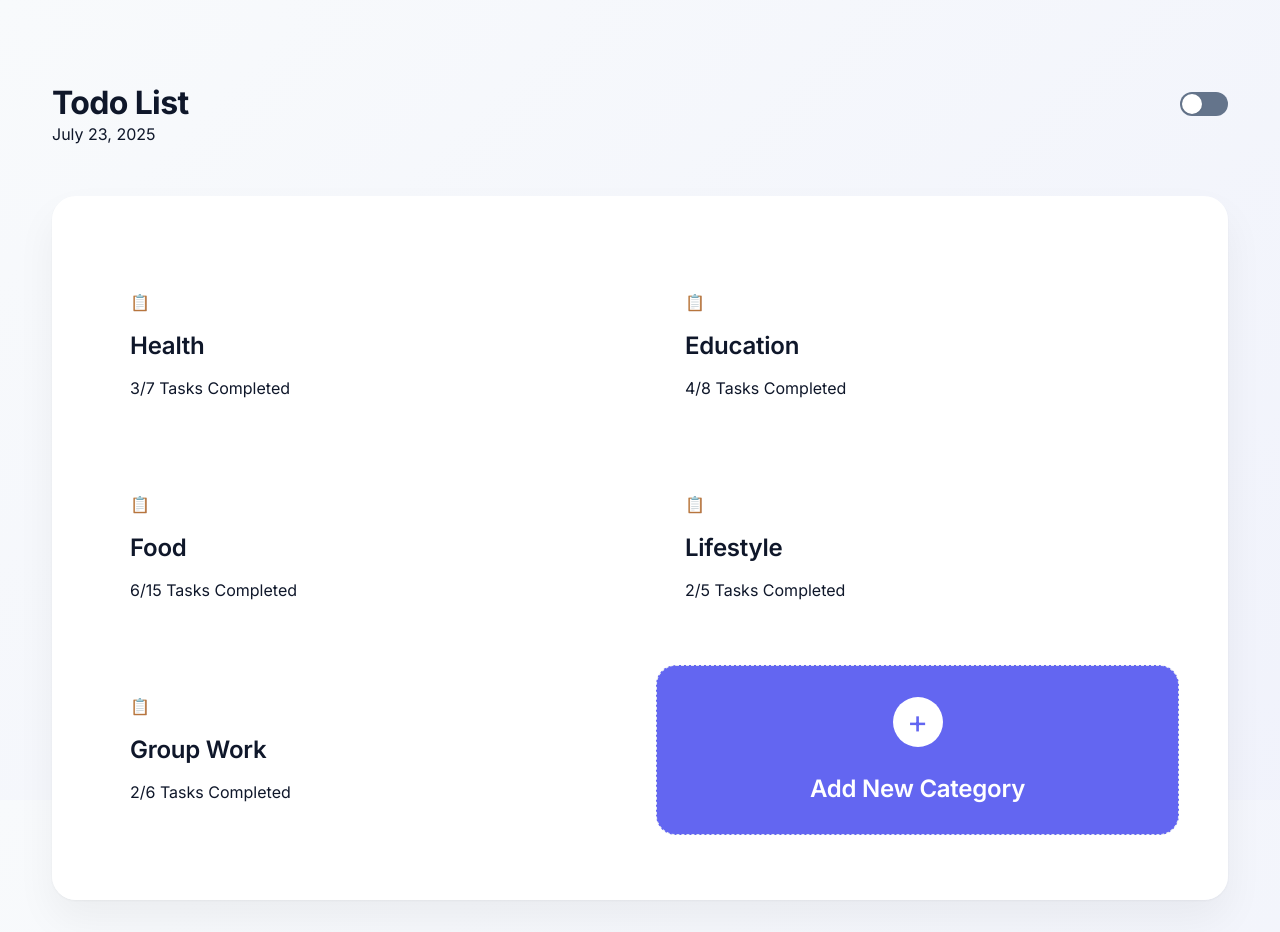
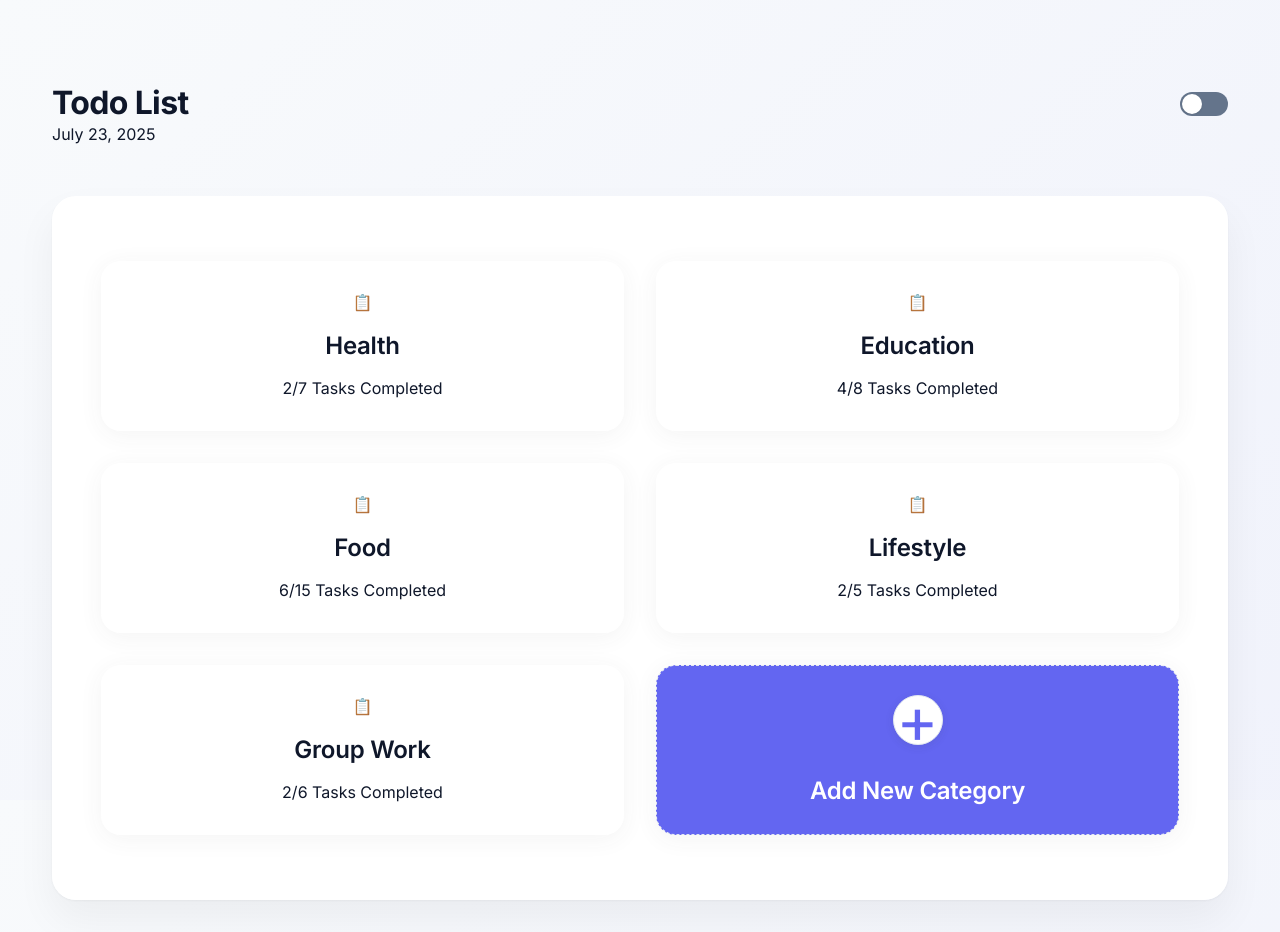
Before and after one commit to Youssef-Doraii/todolist, a React (Vite) app: page / in a window 1280 px wide. Built offline with nearby package versions, Linux system fonts and the light colour scheme; data requests are answered from the project's data file.

Commit message:
updated ui

```diff
--- a/db.json
+++ b/db.json
@@ -10,7 +10,7 @@
     {
       "id": "15",
       "title": "Drink 2L water",
-      "completed": true,
+      "completed": false,
       "listId": 1,
       "section": "Daily Routine"
     },
--- a/src/App.css
+++ b/src/App.css
@@ -59,15 +59,14 @@ html, body, #root {
 .app-title {
   font-size: 2.5rem;
   font-weight: 800;
-  color: var(--text-dark);  /* Remove gradient background */
+  color: var(--text-dark);
   margin: 0;
   letter-spacing: -0.02em;
 }
 
-/* Update list card styling */
 .list-card {
   background: rgba(255, 255, 255, 0.9);
-  border-radius: 20px;  /* More rounded corners */
+  border-radius: 20px;
   border: 1px solid rgba(255, 255, 255, 0.2);
   padding: 1.75rem;
   transition: all 0.3s cubic-bezier(0.4, 0, 0.2, 1);
@@ -79,11 +78,10 @@ html, body, #root {
   gap: 1rem;
 }
 
-/* Fix delete button styling and alignment */
 .delete-button {
   width: 28px;
   height: 28px;
-  border-radius: 14px;  /* Make it perfectly round */
+  border-radius: 14px;
   border: none;
   background: var(--surface-alt);
   color: var(--text-medium);
@@ -110,7 +108,6 @@ html, body, #root {
   stroke-width: 2;
 }
 
-/* Update todo item container to accommodate delete button */
 .todo-item {
   position: relative;
   display: flex;
@@ -125,7 +122,7 @@ html, body, #root {
 
 .todo-item.completed {
   opacity: 0.7;
-  order: 1; /* Moves completed items to bottom */
+  order: 1;
 }
 
 .todo-item-text {
@@ -226,7 +223,7 @@ html, body, #root {
 }
 
 :root.dark-mode .app-title {
-  color: var(--text-dark);  /* Will use dark mode text color */
+  color: var(--text-dark);
 }
 
 :root.dark-mode .delete-button {
--- a/src/components/common/DarkModeToggle.css
+++ b/src/components/common/DarkModeToggle.css
@@ -29,7 +29,6 @@
   box-shadow: 0 1px 2px rgba(0, 0, 0, 0.1);
 }
 
-/* Move thumb to the right when in dark mode */
 .dark .toggle-thumb {
   transform: translateX(24px);
   background: var(--primary);
--- a/src/components/lists/AddListForm.css
+++ b/src/components/lists/AddListForm.css
@@ -18,7 +18,7 @@
 .add-list-input {
   flex: 1;
   height: 48px;
-  margin: 0;  /* Reset margin */
+  margin: 0;
   padding: 0 1.25rem;
   border: 1px solid var(--border);
   border-radius: 12px;
@@ -26,7 +26,7 @@
   background: var(--background);
   color: var(--text-dark);
   transition: all 0.2s ease;
-  line-height: 48px; /* Match height */
+  line-height: 48px;
 }
 
 .add-list-input:focus {
@@ -38,7 +38,7 @@
 /* Button styles */
 .create-list-button {
   height: 48px;
-  margin: 0;  /* Reset margin */
+  margin: 0;
   padding: 0 1.5rem;
   background: var(--primary);
   color: white;
@@ -48,7 +48,7 @@
   white-space: nowrap;
   transition: all 0.2s ease;
   box-shadow: 0 4px 12px rgba(99, 102, 241, 0.2);
-  line-height: 48px; /* Match height */
+  line-height: 48px;
   display: flex;
   align-items: center;
   justify-content: center;
--- a/src/components/lists/AddSubListForm.tsx
+++ b/src/components/lists/AddSubListForm.tsx
@@ -55,6 +55,3 @@ export function AddSubListForm({
     </div>
   );
 }
-
-// (Removed unrelated code that referenced undefined variables and types.)
-// If you need this logic, move it to a component/file where 'todos', 'section', and 'sectionName' are defined and properly typed.
--- a/src/components/lists/ListDashboard.css
+++ b/src/components/lists/ListDashboard.css
@@ -1,5 +1,6 @@
+/* === Layout Containers === */
 .list-dashboard {
-  padding: var(--spacing-md); /* Re-added padding */
+  padding: var(--spacing-md);
 }
 
 .list-grid {
@@ -9,18 +10,23 @@
   padding: 1rem 0;
 }
 
+
+/* === Base Card Styling === */
 .list-card {
   background: linear-gradient(145deg, var(--card-background), var(--card-background-alt));
   border-radius: var(--radius-lg);
-  border: 1px solid var(--border);
+  border: 1.5px solid var(--border);
+  box-shadow: 0 4px 24px rgba(60, 60, 60, 0.06);
   padding: 1.75rem;
   display: flex;
   flex-direction: column;
   gap: 1.25rem;
   cursor: pointer;
-  transition: all 0.3s ease;
+  transition: box-shadow 0.2s, border-color 0.2s, transform 0.2s;
   position: relative;
   overflow: hidden;
+  justify-content: center;
+  align-items: center;
 }
 
 .list-card::before {
@@ -36,16 +42,42 @@
 }
 
 .list-card:hover {
-  transform: translateY(-4px);
-  box-shadow:
-    0 10px 20px -10px rgba(0, 0, 0, 0.1),
-    0 4px 8px -4px rgba(0, 0, 0, 0.06);
+  border-color: var(--primary);
+  box-shadow: 0 8px 32px rgba(99, 102, 241, 0.10);
+  transform: translateY(-4px) scale(1.02);
 }
 
 .list-card:hover::before {
   opacity: 1;
 }
 
+
+/* === Add New Card Variant === */
+.list-card.add-new-card {
+  border: 1px dashed var(--border);
+  background-color: var(--primary);
+  display: flex;
+  flex-direction: column;
+  justify-content: center;
+  align-items: center;
+  text-align: center;
+  cursor: pointer;
+  transition: all 0.2s ease-in-out;
+}
+
+.list-card.add-new-card:hover {
+  background-color: var(--primary-dark);
+  box-shadow: 0 8px 20px rgba(var(--primary, 52, 120, 246), 0.18);
+  transform: translateY(-5px);
+}
+
+.add-new-card .list-card-title {
+  color: white;
+  text-align: center;
+}
+
+
+/* === Card Inner Elements === */
 .list-card-icon {
   width: 52px;
   height: 52px;
@@ -71,6 +103,8 @@
   letter-spacing: -0.01em;
 }
 
+
+/* === Progress Bar === */
 .list-card-progress {
   display: flex;
   align-items: center;
@@ -99,40 +133,21 @@
   white-space: nowrap;
 }
 
-.no-lists-message {
-  text-align: center;
-  margin-top: var(--spacing-xl);
-  color: var(--text-medium);
-  font-size: 1.1em;
-}
 
-.list-card.add-new-card {
-  border: 1px dashed var(--border);
-  background-color: var(--primary);
+/* === Add New Icon === */
+.add-new-icon-placeholder {
+  width: 50px;
+  height: 50px;
+  background-color: #fff;
+  border-radius: 50%;
   display: flex;
-  flex-direction: column;
+  align-items: center;
   justify-content: center;
-  align-items: center;
-  text-align: center;
-  cursor: pointer;
-  transition: all 0.2s ease-in-out;
-}
-
-.list-card.add-new-card:hover {
-  background-color: var(--primary-dark);
-  box-shadow: 0 8px 20px rgba(var(--primary, 52, 120, 246), 0.18);
-  transform: translateY(-5px);
-}
-
-.add-new-icon-placeholder {
-    width: 50px;
-    height: 50px;
-    background-color: #ffffff;
-    border-radius: 50%;
-    display: flex;
-    justify-content: center;
-    align-items: center;
-    margin-bottom: var(--spacing-sm);
+  margin: 0 auto 1rem auto;
+  font-size: 2em;
+  box-shadow: 0 2px 8px rgba(60, 60, 60, 0.10);
+  border: 1.5px solid var(--border);
+  transition: box-shadow 0.2s, border-color 0.2s;
 }
 
 .add-new-icon {
@@ -141,13 +156,17 @@
   line-height: 0.5;
 }
 
-.add-new-card .list-card-title {
-  color: white;
+
+/* === Empty State === */
+.no-lists-message {
   text-align: center;
+  margin-top: var(--spacing-xl);
+  color: var(--text-medium);
+  font-size: 1.1em;
 }
 
-/* --- Media Queries for larger screens (still present unless explicitly reverted) --- */
 
+/* === Media Queries === */
 @media screen and (min-width: 768px) {
   .list-grid {
     grid-template-columns: repeat(auto-fill, minmax(300px, 1fr));
@@ -166,3 +185,10 @@
     grid-template-columns: repeat(auto-fill, minmax(400px, 1fr));
   }
 }
+
+
+/* === Dark Mode Support === */
+:root.dark-mode .list-card-icon-placeholder {
+  background-color: var(--surface-alt);
+  border-color: var(--primary-light);
+}
--- a/src/components/todos/TodoList.css
+++ b/src/components/todos/TodoList.css
@@ -6,7 +6,7 @@
 .list-detail-top-row {
   display: flex;
   justify-content: space-between;
-  align-items: center;  /* Change from flex-start to center */
+  align-items: center;
   width: 100%;
   margin-bottom: var(--spacing-xl);
   padding: 0 var(--spacing-md);
--- a/src/styles/global.css
+++ b/src/styles/global.css
@@ -325,7 +325,7 @@ a, button {
   display: flex;
   align-items: center;
   gap: 1rem;
-  padding: 0.75rem 1.5rem 0.75rem 1rem; /* Reduced right padding from 3rem to 1.5rem */
+  padding: 0.75rem 1.5rem 0.75rem 1rem;
   border-radius: 12px;
   background: var(--background);
   margin-bottom: 0.5rem;
```
Also changed, not shown: Structure.txt (added).
